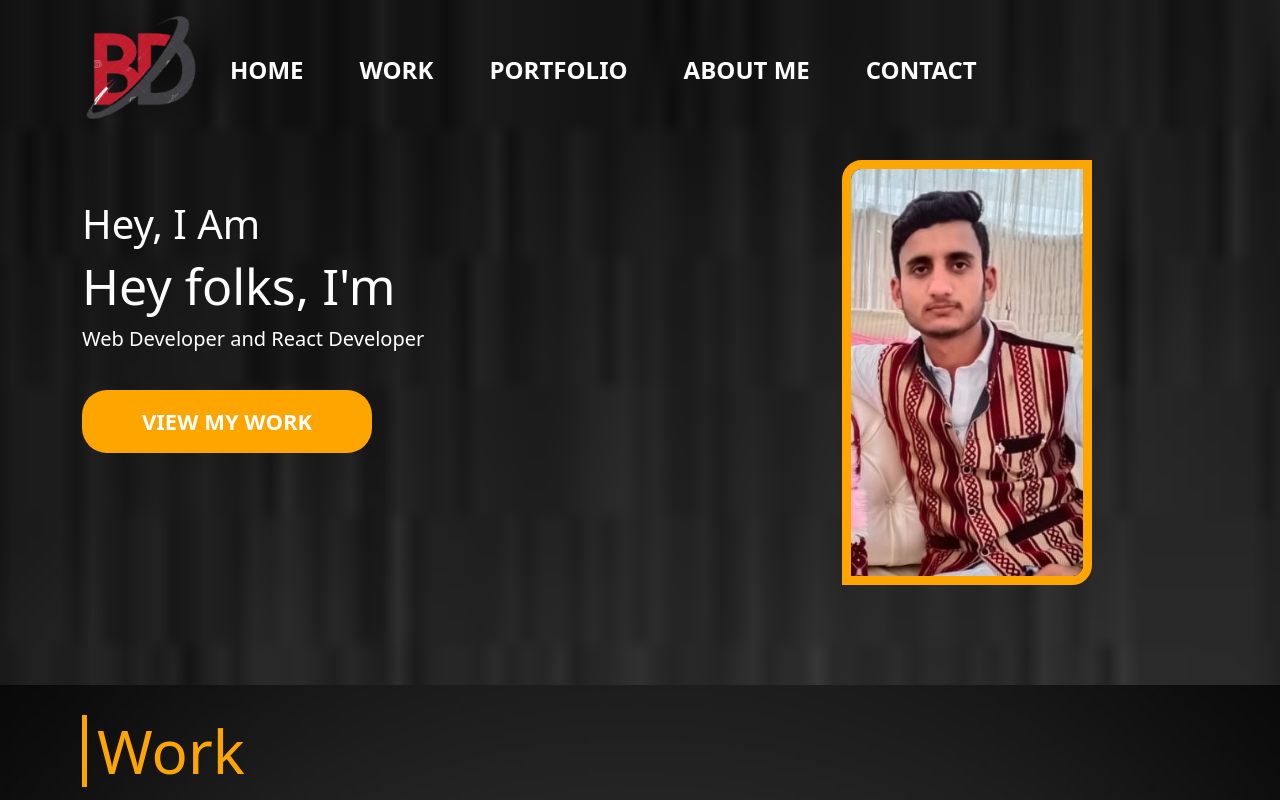
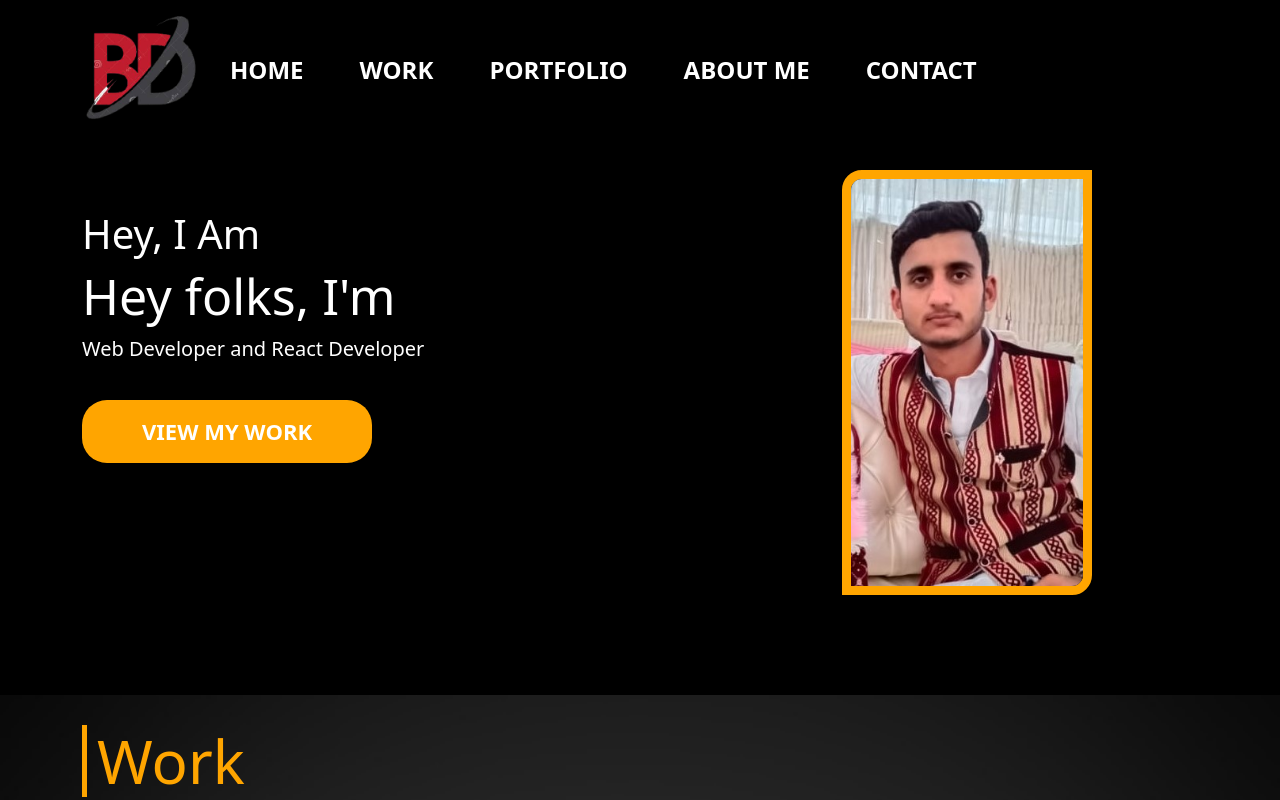
Before and after one commit to BasharatAliKing/My-Portfolio, a React (Create React App) app: page / in a window 1280 px wide. Shown: the top 800 px of the page. Built offline with nearby package versions, Linux system fonts and the light colour scheme.

Commit message:
edit readme and add new.md

```diff
--- a/src/App.css
+++ b/src/App.css
@@ -2,9 +2,8 @@
     color: white;
 }
 body{
-    background: url('/public/background.jpg') no-repeat center center/cover;
-    width: 100%;
-    height: 100%;
+    background: black
+
 }
 /* .navbar-nav {
     display: flex;
@@ -13,7 +12,9 @@ body{
     margin-bottom: 0;
     list-style: none;
 } */
+#header{
 
+}
 #header ul li a{
     display: flex;
     text-decoration: none;
@@ -59,7 +60,13 @@ body{
   }
 
   #home{
-      margin-top: 60px;
+
+   margin-top: 70px;
+
+    width: 100%;
+    height: 100%;
+
+
       color: white;
   }
   #home h2{
@@ -334,6 +341,7 @@ footer{
     width: 100px;
   }
   #home{
+
     margin-left: 10px;
   }
   #home h1{
@@ -364,6 +372,9 @@ footer{
   #work ul li a{
     font-size: 19px;
   }
+  #about{
+    text-align: center;
+  }
   #about h1{
     font-size: 40px;
   }
@@ -380,6 +391,7 @@ footer{
   }
   #contact h2{
     font-size: 25px;
+    color: orange;
   }
   #contact ul li a span{
     font-size: 18px;
```
